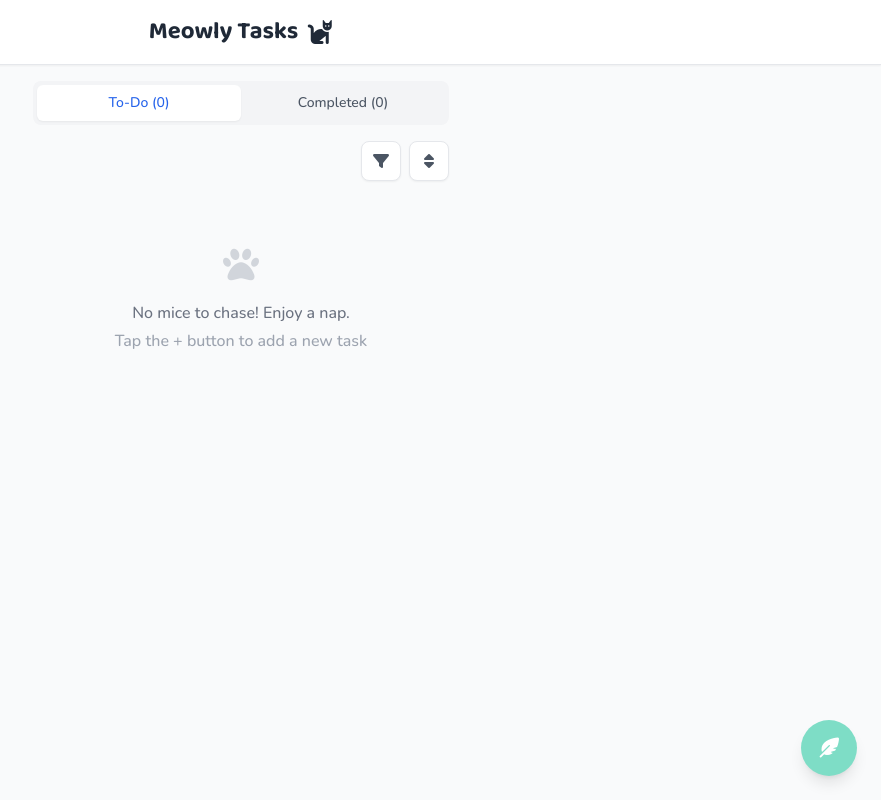
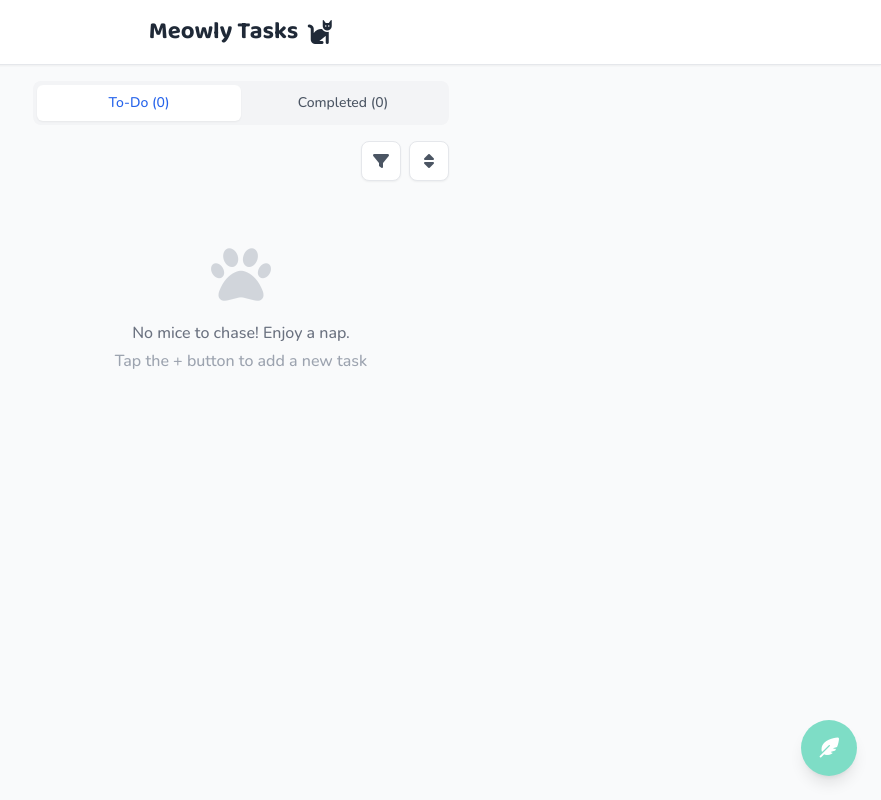
Before and after one commit to leivasedgar/meowly-tasks, a React (Vite) app: page / in a window 1280 px wide. Shown: the whole page, without its empty margins (399-1280 px from the left). Built offline with nearby package versions, Linux system fonts and the light colour scheme.

Commit message:
Updated App.tsx

```diff
--- a/src/App.tsx
+++ b/src/App.tsx
@@ -178,7 +178,7 @@ function App() {
       <div className="max-w-md mx-auto px-4 pb-20">
         {displayedTasks.length === 0 ? (
           <div className="text-center py-12">
-            <i className={`fas ${activeTab === 'todo' ? 'fa-paw' : 'fa-paw'} text-4xl text-gray-300 mb-4`} />
+            <i className={`fas ${activeTab === 'todo' ? 'fa-paw' : 'fa-paw'} text-6xl text-gray-300 mb-4`} />
             <p className="text-gray-500 font-nunito font-medium text-base">
               {activeTab === 'todo' ? 'No mice to chase! Enjoy a nap.'  : 'No mice to chase! Enjoy a nap'}
             </p>
```
